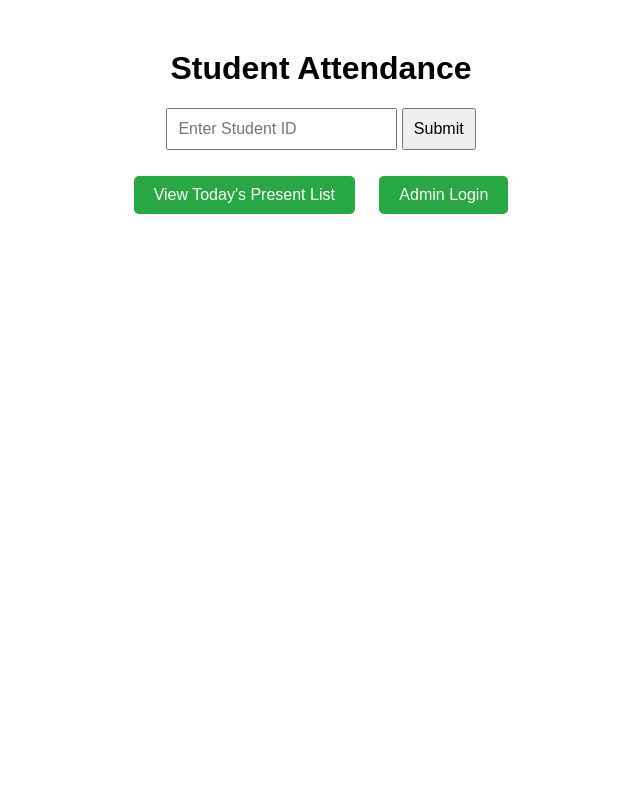
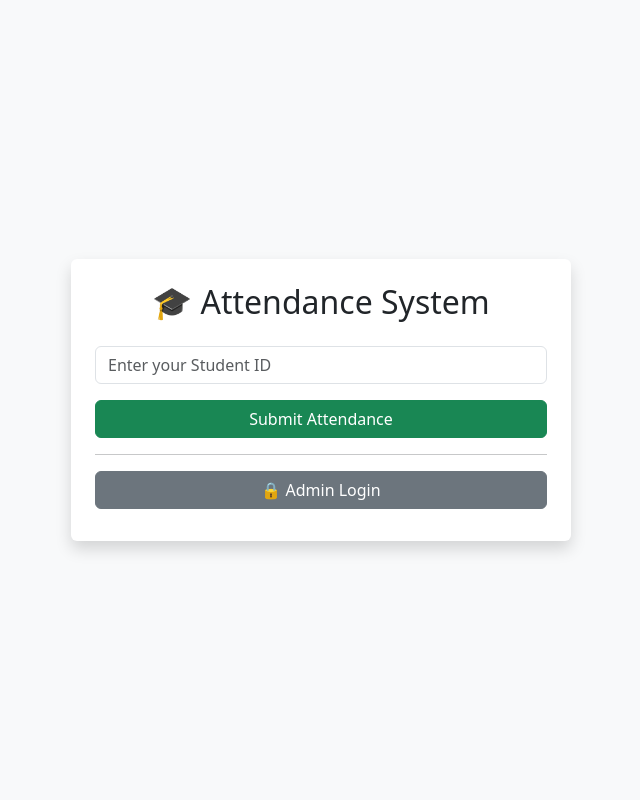
Before and after one commit to md-ju-jewel/flask-attendance, a Flask app: page / in a window 1280 px wide. Shown: the whole page, without its empty margins (319-959 px from the left). Run offline with Flask 3, Linux system fonts and the light colour scheme.

Commit message:
Removed View Today's Present List button from home

```diff
--- a/templates/index.html
+++ b/templates/index.html
@@ -1,44 +1,27 @@
 <!DOCTYPE html>
-<html>
+<html lang="en">
 <head>
-  <title>Attendance</title>
-  <style>
-    body {
-      font-family: Arial, sans-serif;
-      text-align: center;
-      margin-top: 50px;
-    }
-    input, button {
-      padding: 10px;
-      font-size: 16px;
-    }
-    .nav-buttons a {
-      margin: 10px;
-      display: inline-block;
-      padding: 10px 20px;
-      background: #28a745;
-      color: white;
-      text-decoration: none;
-      border-radius: 5px;
-    }
-  </style>
+    <meta charset="UTF-8">
+    <title>Attendance System</title>
+    <link rel="stylesheet" href="{{ url_for('static', filename='style.css') }}">
+    <link href="https://cdn.jsdelivr.net/npm/bootstrap@5.3.0/dist/css/bootstrap.min.css" rel="stylesheet">
 </head>
-<body>
-  <h1>Student Attendance</h1>
-  <form method="POST">
-    <input list="ids" name="student_id" placeholder="Enter Student ID" required>
-    <datalist id="ids">
-      {% for sid in valid_ids %}
-        <option value="{{ sid }}">
-      {% endfor %}
-    </datalist>
-    <button type="submit">Submit</button>
-  </form>
-  <p>{{ message }}</p>
-
-  <div class="nav-buttons">
-    <a href="/present">View Today's Present List</a>
-    <a href="/admin/login">Admin Login</a>
-  </div>
+<body class="bg-light d-flex justify-content-center align-items-center" style="height: 100vh;">
+    <div class="container text-center p-4 bg-white rounded shadow" style="max-width: 500px;">
+        <h2 class="mb-4">🎓 Attendance System</h2>
+        <form method="POST" action="/" class="mb-3">
+            <input list="student_ids" name="student_id" class="form-control mb-3" placeholder="Enter your Student ID" required>
+            <datalist id="student_ids">
+                {% for student in students %}
+                    <option value="{{ student }}">
+                {% endfor %}
+            </datalist>
+            <button type="submit" class="btn btn-success w-100">Submit Attendance</button>
+        </form>
+        <hr>
+        <div class="mt-3">
+            <a href="{{ url_for('admin_login') }}" class="btn btn-secondary w-100 mb-2">🔒 Admin Login</a>
+        </div>
+    </div>
 </body>
 </html>
```
